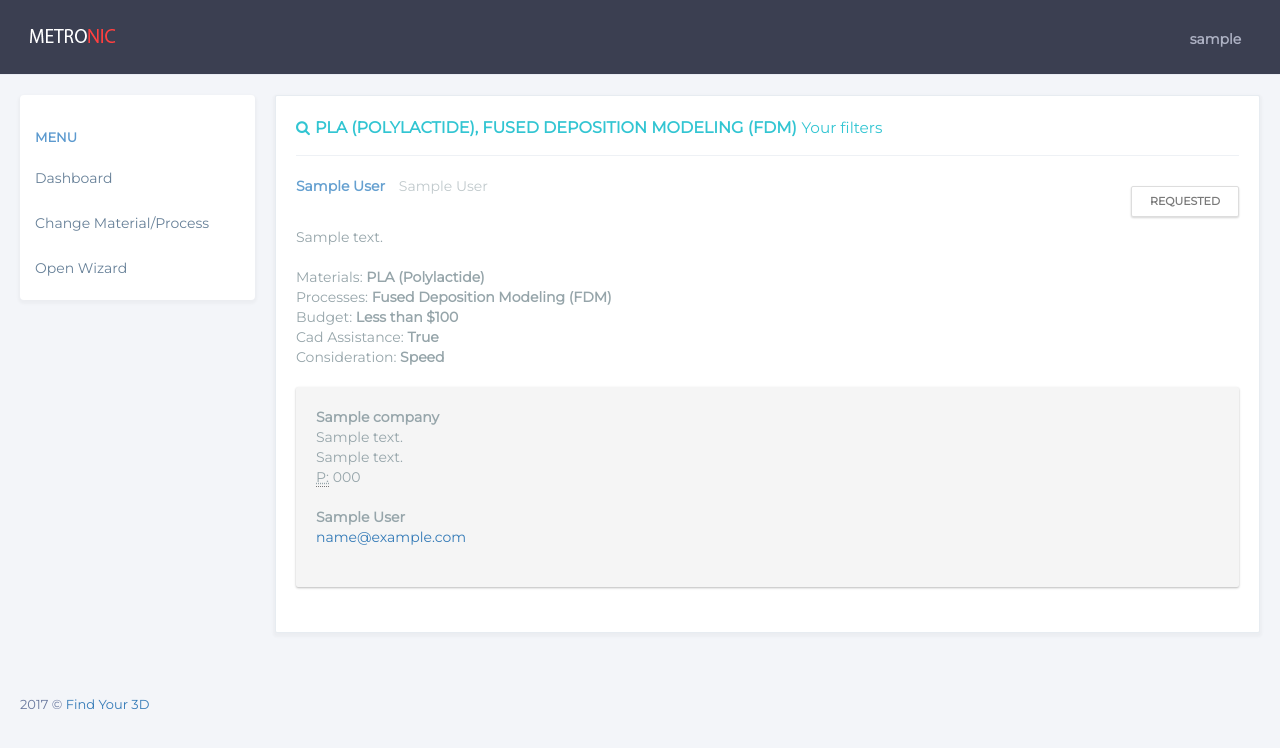
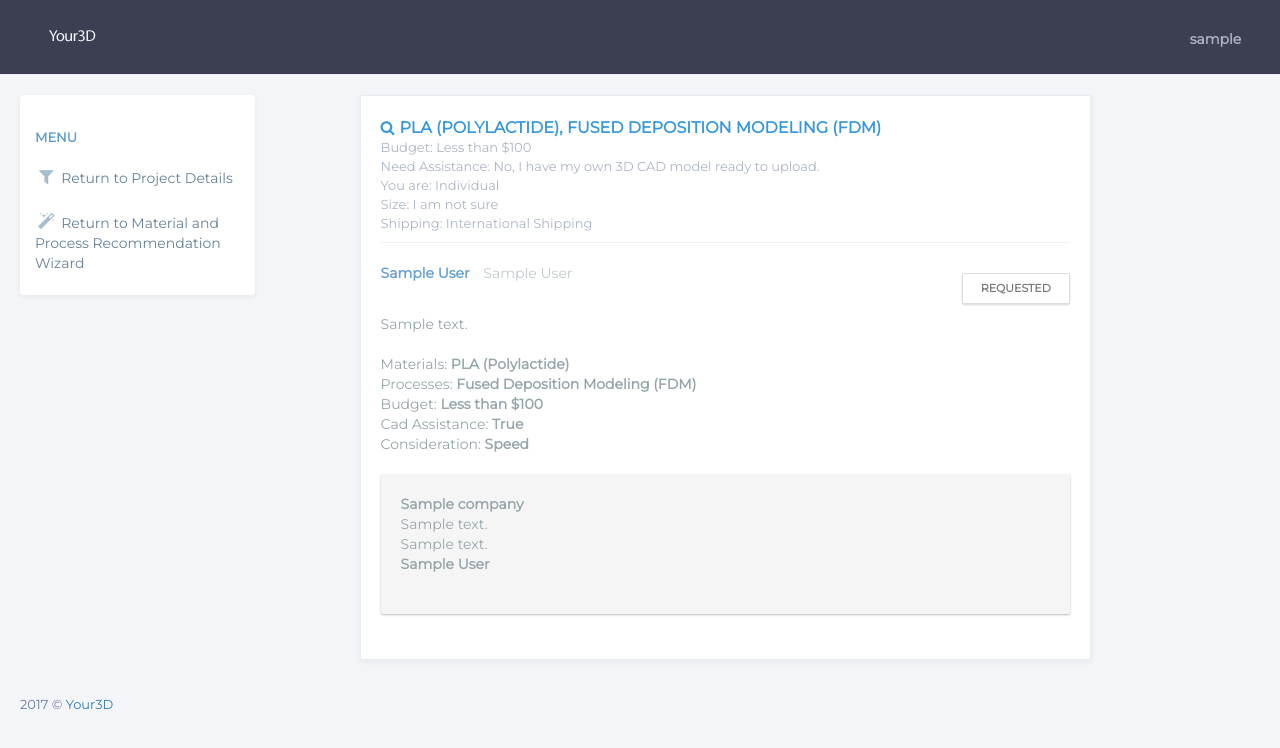
Before and after one commit to braininteractive/findyour3d, a Django app: page /find/company/ in a window 1280 px wide. Shown: the top 748 px of the page. Run offline with Django 3.2, Linux system fonts and the light colour scheme; a user stored in the database is signed in; tables that the repository leaves empty hold one stand-in row (values such as "Sample post"); some libraries are stand-ins or nearby versions.

Commit message:
Front end fixes

```diff
--- a/findyour3d/customer/models.py
+++ b/findyour3d/customer/models.py
@@ -186,8 +186,9 @@ CUSTOMER_TYPE_CHOICES = (
 )
 
 SHIPPING_CHOICES = (
-    (0, 'No, timing is not an issue for me.'),
-    (1, 'Yes, I need this project manufactured as soon as physically possible.')
+    (0, 'International Shipping'),
+    (1, 'Expedited Shipping (2-3 Days)'),
+    (2, 'Next Day Shipping'),
 )
 
 METAL_CHOICES = (
@@ -242,9 +243,9 @@ class Customer(models.Model):
     material = models.IntegerField(choices=MATERIAL_CHOICES, blank=True, null=True)
     process = models.IntegerField(choices=PROCESS_CHOICES, blank=True, null=True)
     size = models.IntegerField(choices=SIZES_CHOICES, default=0)
-    need_assistance = models.IntegerField(choices=ASSISTANCE_CHOICES, default=0)
+    need_assistance = models.IntegerField(choices=ASSISTANCE_CHOICES, default=1)
     is_time_sensitive = models.BooleanField(default=False)
-    shipping = models.IntegerField(choices=SHIPPING_CHOICES, default=0)
+    shipping = models.IntegerField(choices=SHIPPING_CHOICES, blank=True, null=True)
     geo_matters = models.IntegerField(choices=GEO_MATTERS_CHOICES, default=0)
     zip = models.IntegerField(blank=True, null=True)
     description = models.TextField()
--- a/findyour3d/quote/views.py
+++ b/findyour3d/quote/views.py
@@ -7,6 +7,8 @@ from django.conf import settings
 from django.core.mail import EmailMultiAlternatives
 from django.template.loader import render_to_string
 from django.utils.html import strip_tags
+
+from findyour3d.utils.views import custom_redirect
 
 from findyour3d.company.models import Company
 from .models import QuoteRequest
@@ -37,7 +39,7 @@ def request_quote(request, pk):
                 except Exception as e:
                     logger.error(str(e))
 
-                return redirect('dashboard:company')
+                return custom_redirect('dashboard:company', quote='requested')
             else:
                 logger.error('already requested')
                 return redirect('dashboard:company')
--- a/findyour3d/templates/base_form.html
+++ b/findyour3d/templates/base_form.html
@@ -8,7 +8,7 @@
     <meta name="description" content="">
     <meta name="author" content="">
 
-    <title>{% block title %}{% endblock title %}</title>
+    <title>{% block title %}{% endblock title %} | Your3D</title>
 
     <link href="{% static 'forms/css/bootstrap.min.css' %}" rel="stylesheet">
     <link href="{% static 'forms/bootstrap-switch/js/bootstrap-switch.min.css' %}">
--- a/findyour3d/templates/customer/customer_advanced_form.html
+++ b/findyour3d/templates/customer/customer_advanced_form.html
@@ -2,7 +2,7 @@
 {% load staticfiles %}
 {% load crispy_forms_tags %}
 
-{% block title %}Wizard {% endblock title %}
+{% block title %}Material and Process Recommendation Wizard{% endblock title %}
 
 {% block content %}
 
--- a/findyour3d/templates/dashboard/base.html
+++ b/findyour3d/templates/dashboard/base.html
@@ -6,7 +6,7 @@
 <html lang="en">
 <head>
     <meta charset="utf-8" />
-    <title>{% block title %}{% endblock %} | Find Your 3D</title>
+    <title>{% block title %}{% endblock %} | Your3D</title>
     <meta http-equiv="X-UA-Compatible" content="IE=edge">
     <meta content="width=device-width, initial-scale=1" name="viewport" />
     <meta content=""/>
@@ -29,59 +29,44 @@
 <!-- Page Content -->
 <div>
     <div class="page-header navbar navbar-fixed-top">
-        <!-- BEGIN HEADER INNER -->
         <div class="page-header-inner ">
-            <!-- BEGIN LOGO -->
             <div class="page-logo">
                 <a href="{% url 'home' %}">
-                    <img src="{% static 'img/logo.png' %}" alt="logo" class="logo-default" /> </a>
+                    <img src="{% static 'img/logo.png' %}" alt="logo" class="logo-default" />
+                </a>
                 <div class="menu-toggler sidebar-toggler">
-                    <!-- DOC: Remove the above "hide" to enable the sidebar toggler button on header -->
                 </div>
             </div>
-            <!-- END LOGO -->
-            <!-- BEGIN RESPONSIVE MENU TOGGLER -->
             <a href="javascript:;" class="menu-toggler responsive-toggler" data-toggle="collapse" data-target=".navbar-collapse"> </a>
-            <!-- END RESPONSIVE MENU TOGGLER -->
-            <!-- BEGIN PAGE TOP -->
             <div class="page-top">
-                <!-- BEGIN TOP NAVIGATION MENU -->
                 <div class="top-menu">
                     <ul class="nav navbar-nav pull-right">
                         <li class="separator hide"> </li>
-                        <!-- BEGIN USER LOGIN DROPDOWN -->
-                        <!-- DOC: Apply "dropdown-dark" class after below "dropdown-extended" to change the dropdown styte -->
                         <li class="dropdown dropdown-user dropdown-dark">
-                            <a href="javascript:;" class="dropdown-toggle" data-toggle="dropdown" data-hover="dropdown" data-close-others="true">
+                            <a href="javascript:;" class="dropdown-toggle" data-toggle="dropdown"
+                               data-hover="dropdown" data-close-others="true">
                                 <span class="username username-hide-on-mobile">
                                     {% if request.user.is_authenticated %}
                                         {{ request.user.username }}
                                     {% endif %}
                                 </span>
-                                <!-- DOC: Do not remove below empty space(&nbsp;) as its purposely used -->
                                 <img alt="" class="img-circle" src="" /> </a>
                             {% if request.user.is_authenticated %}
                                 <ul class="dropdown-menu dropdown-menu-default">
                                     <li>
-                                        <a href="">
-                                            <i class="icon-user"></i> My Profile </a>
+                                        <a href=""><i class="fa fa-user"></i> My Profile </a>
                                     </li>
                                     <li class="divider"> </li>
                                     <li>
-                                        <a href="{% url 'account_logout' %}">
-                                            <i class="icon-key"></i> Log Out </a>
+                                        <a href="{% url 'account_logout' %}"><i class="fa fa-key"></i> Log Out </a>
                                     </li>
                                 </ul>
                             {% endif %}
                         </li>
-                        <!-- END USER LOGIN DROPDOWN -->
                     </ul>
                 </div>
-                <!-- END TOP NAVIGATION MENU -->
             </div>
-            <!-- END PAGE TOP -->
         </div>
-        <!-- END HEADER INNER -->
     </div>
     <div class="clearfix"> </div>
     <div class="page-container">
@@ -93,18 +78,15 @@
                     </li>
 
                     <li class="nav-item">
-                        <a href="" class="nav-link ">
-                            <span class="title">Dashboard</span>
-                        </a>
-                    </li>
-                    <li class="nav-item">
                         <a href="{% url 'customers:edit' request.user.customer_set.first.id %}" class="nav-link ">
-                            <span class="title">Change Material/Process</span>
+                            <i class="fa fa-filter"></i>
+                            <span class="title">Return to Project Details</span>
                         </a>
                     </li>
                     <li class="nav-item">
                         <a href="{% url 'customers:advanced' request.user.customer_set.first.id %}" class="nav-link ">
-                            <span class="title">Open Wizard</span>
+                            <i class="fa fa-magic"></i>
+                            <span class="title">Return to Material and Process Recommendation Wizard</span>
                         </a>
                     </li>
 
@@ -113,16 +95,25 @@
         </div>
         <div class="page-content-wrapper">
             <div class="page-content" style="margin-top: -10px;">
-
-                {% block content %}{% endblock %}
-
+                <div class="row requested" style="display: none">
+                    <div class="col-md-9 col-md-offset-1">
+                    <div class="alert alert-success alert-dismissible">
+                        Quote was successfully requested!
+                      <button type="button" class="close" style="text-indent: 1px" data-dismiss="alert" aria-label="Close">
+                        <span aria-hidden="true">&times;</span>
+                      </button>
+                    </div>
+                    </div>
+                </div>
+                {% block content %}
+                {% endblock %}
             </div>
         </div>
     </div>
     <!-- BEGIN FOOTER -->
     <div class="page-footer">
         <div class="page-footer-inner"> {% now "Y" %} &copy;
-            <a target="_blank" href="http://findyour3d.herokuapp.com">Find Your 3D</a>
+            <a target="_blank" href="http://findyour3d.herokuapp.com">Your3D</a>
         </div>
         <div class="scroll-to-top">
             <i class="icon-arrow-up"></i>
@@ -151,6 +142,11 @@
         }
     };
 
+    var isRequested = $.urlParam('quote');
+    if (isRequested == "requested") {
+        $('.requested').show();
+    }
+
 </script>
 
 {% block extra_js %}{% endblock %}
--- a/findyour3d/templates/dashboard/company.html
+++ b/findyour3d/templates/dashboard/company.html
@@ -7,15 +7,26 @@
 {% block content %}
 
     <div class="row">
-        <div class="col-md-12">
+        <div class="col-md-9 col-md-offset-1">
             <div class="portlet light bordered">
                 <div class="portlet-title">
-                    <div class="caption font-green">
-                        <i class="fa fa-search font-green"></i>
+                    <div class="caption font-blue">
+                        <i class="fa fa-search font-blue"></i>
                         <span class="caption-subject bold uppercase">
                         {{ request.user.customer_set.first.get_material_display }},
                             {{ request.user.customer_set.first.get_process_display }}</span>
-                        <small>Your filters</small>
+                        <small>
+                            <br>
+                            <span class="small font-grey-salsa">Budget: {{ request.user.customer_set.first.get_budget_display }}</span>
+                            <br>
+                            <span class="small font-grey-salsa">Need Assistance: {{ request.user.customer_set.first.get_need_assistance_display }}</span>
+                            <br>
+                            <span class="small font-grey-salsa">You are: {{ request.user.customer_set.first.get_customer_type_display }}</span>
+                            <br>
+                            <span class="small font-grey-salsa">Size: {{ request.user.customer_set.first.get_size_display }}</span>
+                            <br>
+                            <span class="small font-grey-salsa">Shipping: {{ request.user.customer_set.first.get_shipping_display }}</span>
+                        </small>
                     </div>
                 </div>
 
@@ -58,11 +69,8 @@
                                             <br/> {{ company.address_line_1 }}
                                             <br/> {{ company.address_line_2 }}
                                             <br/>
-                                            <abbr title="Phone">P:</abbr> {{ company.phone }}</address>
                                         <address>
                                             <strong>{{ company.full_name }}</strong>
-                                            <br/>
-                                            <a href="mailto:{{ company.email }}"> {{ company.email }} </a>
                                         </address>
                                     </div>
                                 </div>
--- a/findyour3d/templates/pages/includes/footer.html
+++ b/findyour3d/templates/pages/includes/footer.html
@@ -1,5 +1,5 @@
 <div id="footer">
     <div class="container">
-        <p>Copyright 2017 &copy; <a href="http://findyour3d.com">findyour3d.com</a></p>
+        <p>Copyright {% now 'Y' %} &copy; <a href="http://findyour3d.herokuapp.com">Your3D</a></p>
     </div>
 </div>
```
Also changed, not shown: findyour3d/customer/forms.py (+16 -2 lines), findyour3d/templates/customer/customer_form.html (+81 -30 lines), findyour3d/utils/views.py (added, +9 -0 lines), findyour3d/customer/migrations/0018_auto_20171001_0753.py (added), findyour3d/customer/migrations/0019_auto_20171001_0824.py (added), findyour3d/static/img/logo.png.
